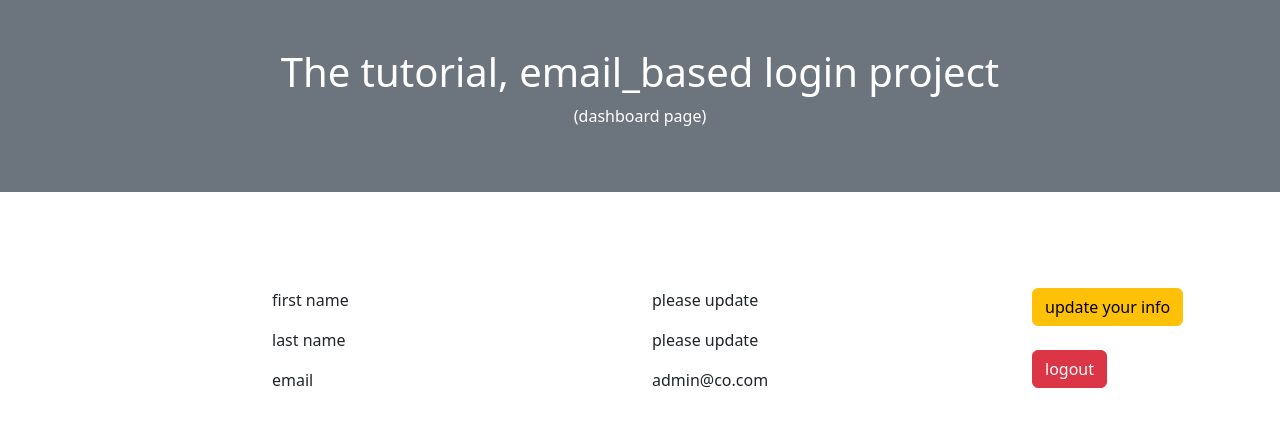
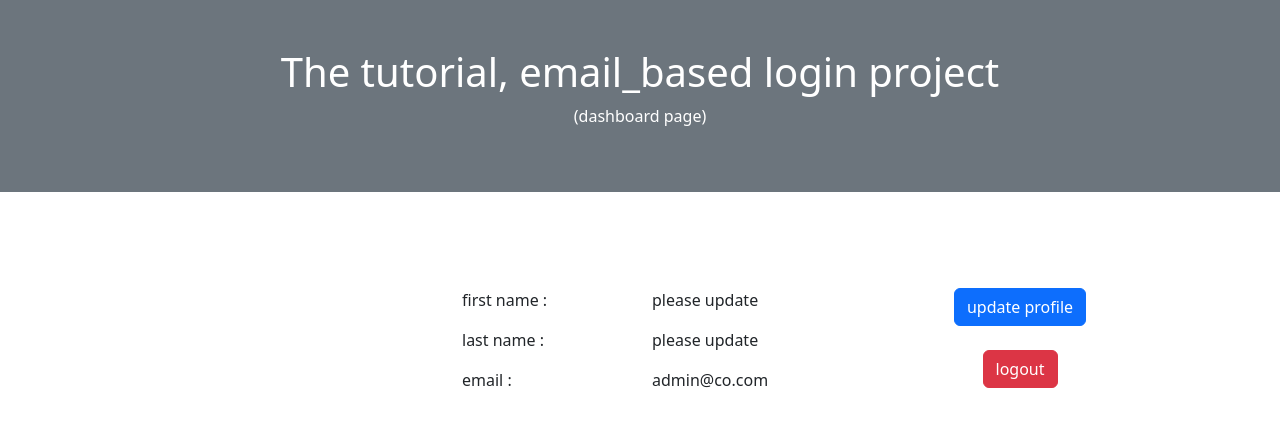
Before and after one commit to shahrzad-gdr/loginWithEmail, a Django app: page /dashboard/ in a window 1280 px wide. Shown: the top 427 px of the page. Run offline with Django 4.2, Linux system fonts and the light colour scheme; a user stored in the database is signed in.

Commit message:
add modal window to update information

```diff
--- a/account/templates/account/dashboard.html
+++ b/account/templates/account/dashboard.html
@@ -17,15 +17,15 @@
 {% block content %}
 <div class="container mt-5">
     <div class="row">
-        <div class="col-sm-2">
+        <div class="col-sm-4">
         </div>
-        <div class="col-sm-4">
-            <p> first name </p>
-            <p> last name </p>
-            <p> email </p>
+        <div class="col-sm-2" >
+            <p> first name :</p>
+            <p> last name :</p>
+            <p> email :</p>
 
         </div>
-        <div class="col-sm-4">
+        <div class="col-sm-2">
             <p>
                 {% if user.first_name %}
                     {{ user.first_name }}
@@ -44,8 +44,51 @@
 
 
         </div>
-        <div class="col-sm-2">
-            <a href="#" class="btn btn-warning">update your info</a>
+        <div class="col-sm-4" style="text-align: center">
+            <button type="button" class="btn btn-primary" data-bs-toggle="modal" data-bs-target="#myModal">
+                update profile
+            </button>
+
+            <!-- The Modal -->
+            <div class="modal" id="myModal">
+                <div class="modal-dialog modal-sm">
+                    <div class="modal-content">
+
+                        <!-- Modal Header -->
+                        <div class="modal-header">
+                            <h4 class="modal-title">Modal Heading</h4>
+                            <button type="button" class="btn-close" data-bs-dismiss="modal"></button>
+                        </div>
+                        <form action="{% url 'update' %}" method="post">
+                            {% csrf_token %}
+
+                            <!-- Modal body -->
+                            <div class="modal-body">
+                               <div class="mb-3 mt-3">
+                                   <label for="email">Email:</label>
+                                   <input type="text" class="form-control" id="email" placeholder="{{ user.email }}" name="email" readonly>
+                               </div>
+                               <div class="mb-3 mt-3">
+                                   <label for="first_name">First name:</label>
+                                   <input type="text" class="form-control" id="first_name" placeholder="First name" name="first_name">
+                               </div>
+                               <div class="mb-3 mt-3">
+                                   <label for="last_name">Last name:</label>
+                                   <input type="text" class="form-control" id="last_name" placeholder="Last name" name="last_name">
+                               </div>
+                            </div>
+
+                            <!-- Modal footer -->
+                            <div class="modal-footer">
+                                <button type="submit" class="btn btn-success" data-bs-dismiss="modal">save</button>
+                            </div>
+
+                        </form>
+                    </div>
+                </div>
+            </div>
+
+
             <br>
             <br>
             <a href="{% url 'logout' %}"  class="btn btn-danger">logout</a>
```
